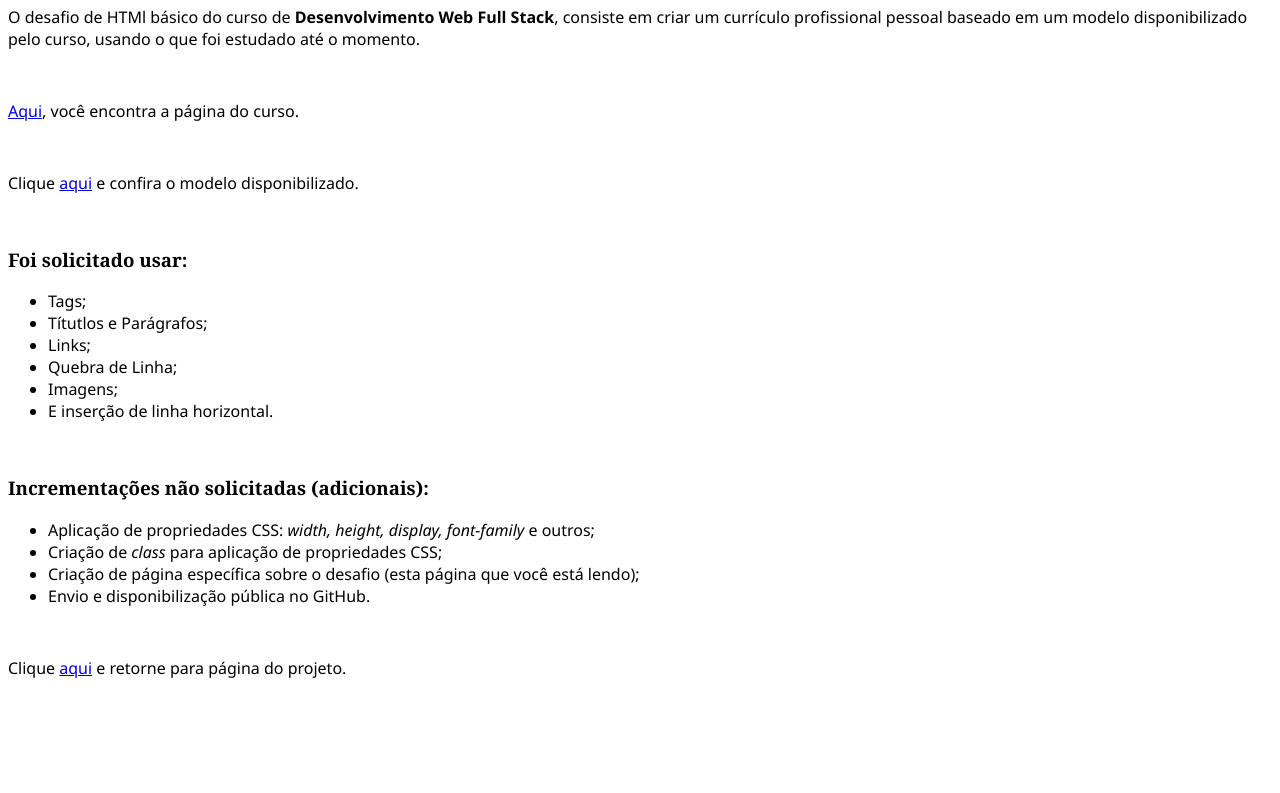
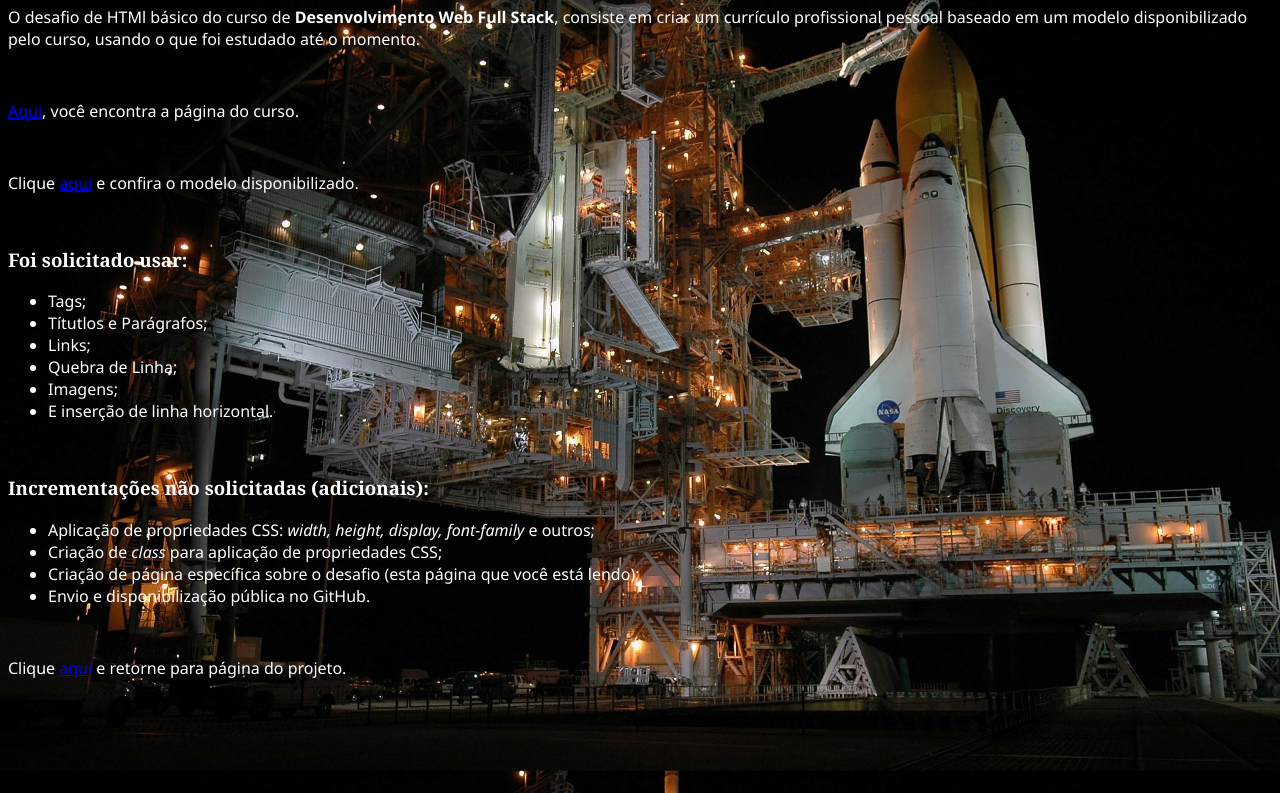
Before and after one commit to jobafi/desafio-html, a plain HTML site: page modelo/modelo.html in a window 1280 px wide. Shown: the part 80-873 px from the top of the page. Drawn offline with Linux system fonts and the light colour scheme.

Commit message:
update background desafio

```diff
--- a/modelo/estilo/estilo.css
+++ b/modelo/estilo/estilo.css
@@ -1,11 +1,21 @@
+body {
+    background-image: url(../image/desafio.jpg);
+    background-attachment:fixed;
+    background-repeat: no-repeat;
+    background-size: cover;
+}
+
 h1, h3 {
-    font-family:Cambria, Cochin, Georgia, Times, 'Times New Roman', serif
+    font-family:Cambria, Cochin, Georgia, Times, 'Times New Roman', serif;
+    color: rgb(255,255,255);
 }
 
 p {
     font-family: 'Segoe UI', Tahoma, Geneva, Verdana, sans-serif;
+    color: rgb(255,255,255);
 }
 
 ul {
     font-family: 'Segoe UI', Tahoma, Geneva, Verdana, sans-serif;
+    color: rgb(255,255,255);
 }
```
Also changed, not shown: modelo/image/desafio.jpg (renamed from imagens/desafio.jpg).
